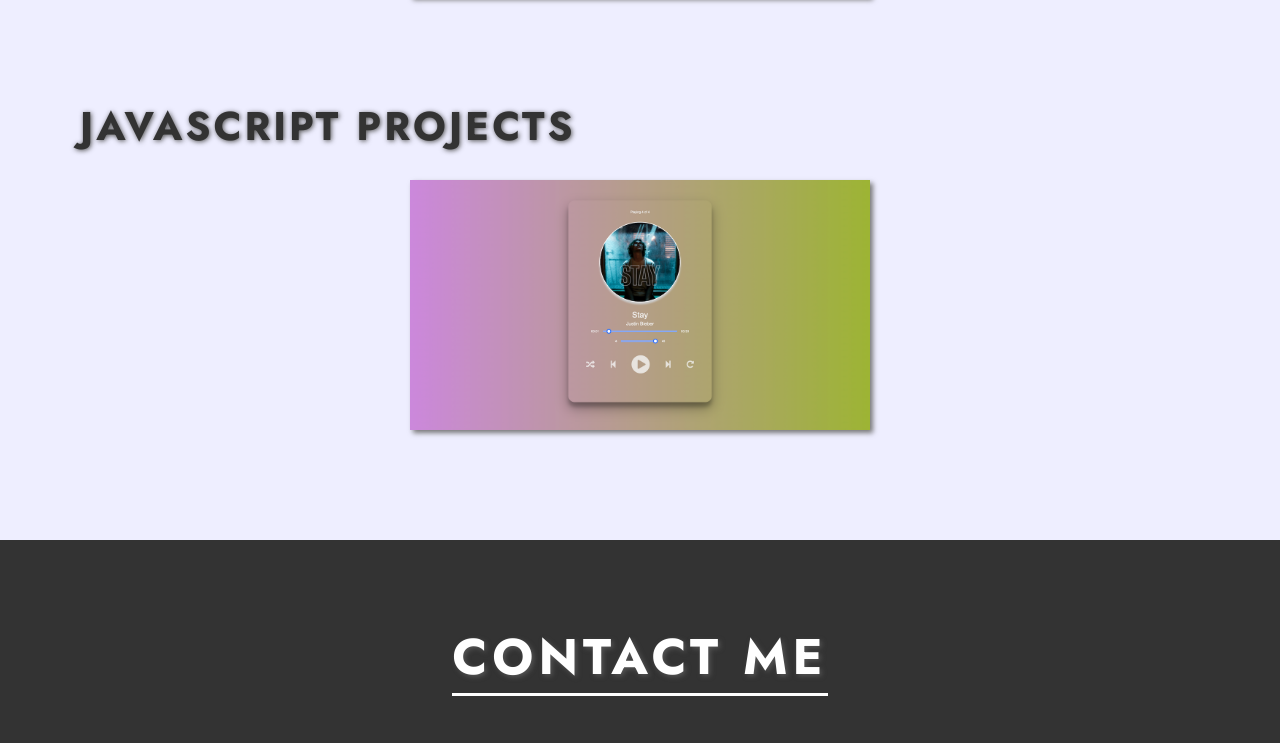
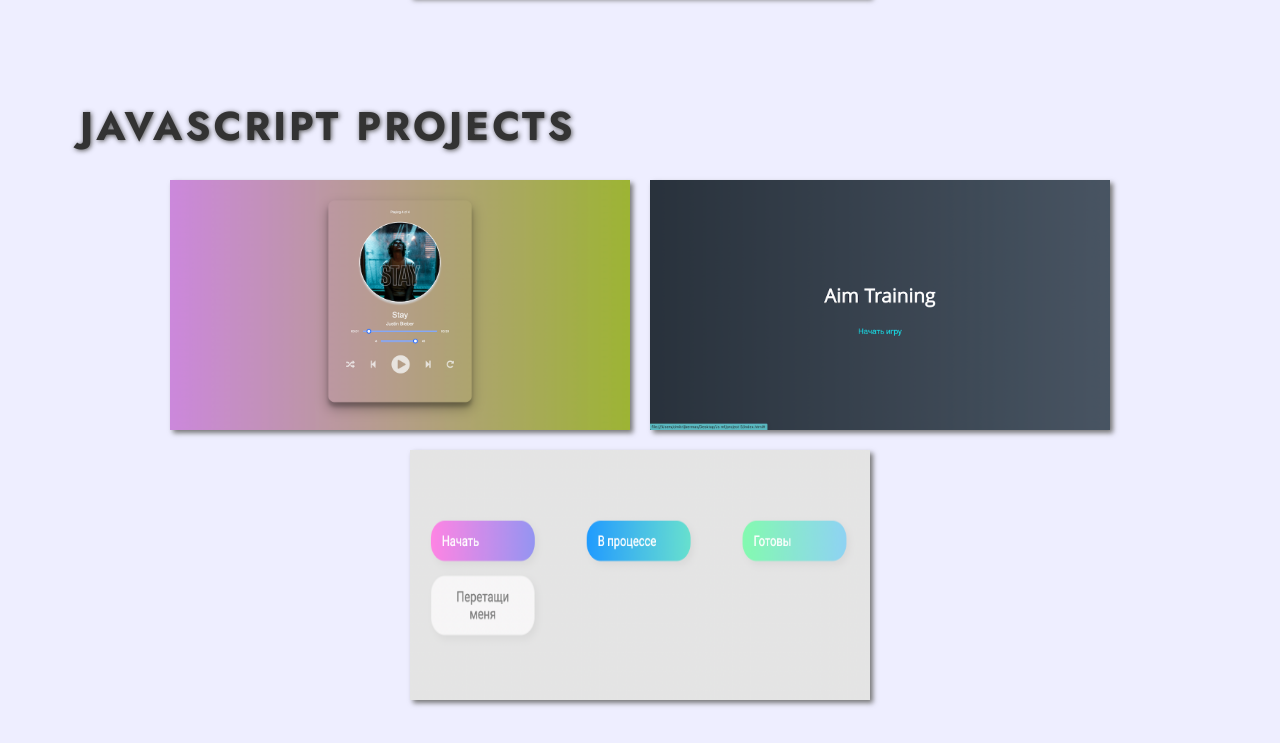
Before and after one commit to dmitrycrockodile/Portfolio, a website: page app/index.html in a window 1280 px wide. Shown: the part 2752-3495 px from the top of the page. Drawn offline with Linux system fonts and the light colour scheme.

Commit message:
built dist folder

```diff
--- a/app/index.html
+++ b/app/index.html
@@ -165,6 +165,24 @@
                 <img class="project__img" src="images/javascript projects/project 1.png" alt="Music player">
                 <a class="project__link" target="_blank" href="https://dmitrycrockodile.github.io/Music-player/">Go to Github Pages</a>
               </div>
+
+              <div class="project">
+                <div class="project__text">
+                  <h2 class="project__name">Aim game</h2>
+                  <h4 class="project__tecnologies">HTML / CSS / JS</h4>
+                </div>
+                <img class="project__img" src="images/javascript projects/project 2.png" alt="Music player">
+                <a class="project__link" target="_blank" href="https://dmitrycrockodile.github.io/Aim-mini-game/">Go to Github Pages</a>
+              </div>
+
+              <div class="project">
+                <div class="project__text">
+                  <h2 class="project__name">Drag and Drop</h2>
+                  <h4 class="project__tecnologies">HTML / CSS / JS</h4>
+                </div>
+                <img class="project__img" src="images/javascript projects/project 3.png" alt="Music player">
+                <a class="project__link" target="_blank" href="https://dmitrycrockodile.github.io/Drag-and-Drop/">Go to Github Pages</a>
+              </div>
             </div>
           </div>
         </div>
```
Also changed, not shown: app/images/javascript projects/project 2.png (renamed from app/images/javascript projects/Снимок экрана 2022-04-20 в 10.54.42.png), app/images/javascript projects/project 3.png (renamed from app/images/javascript projects/Снимок экрана 2022-04-20 в 10.33.31.png), 3 other files.
